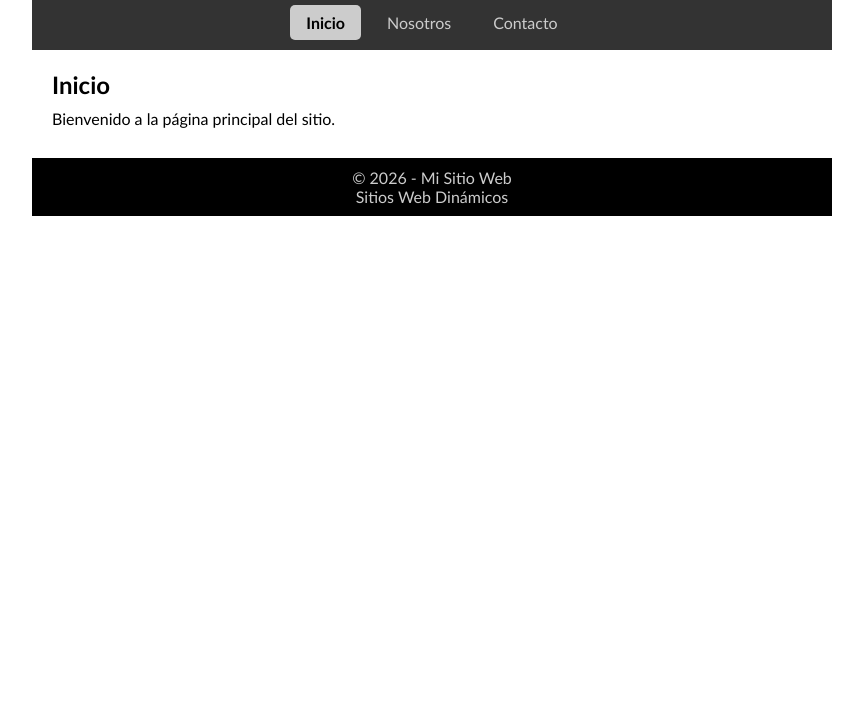
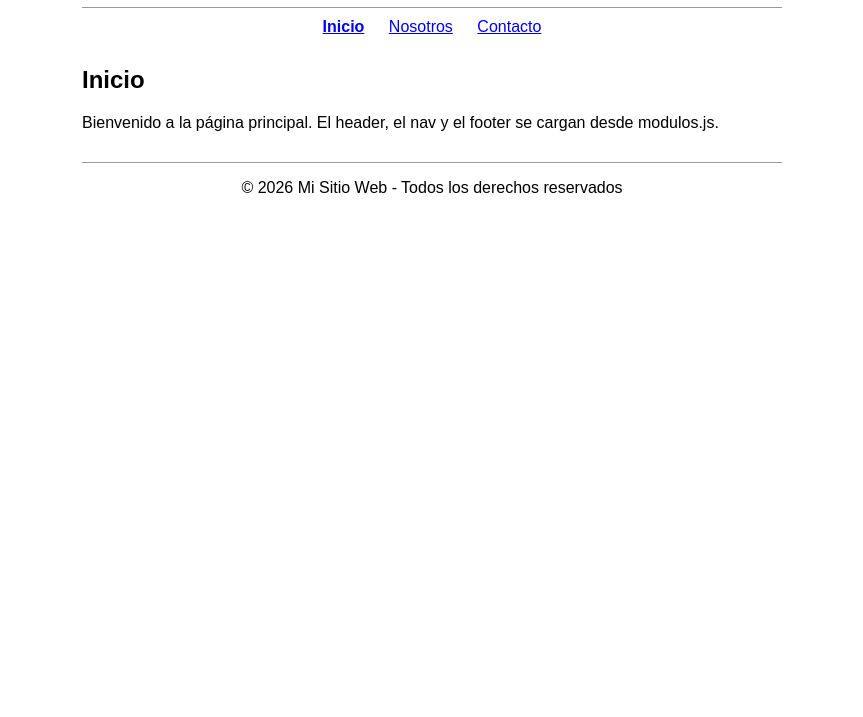
Before and after one commit to danlouz07/tp-nivelacion, a plain HTML site: page index.html in a window 1280 px wide. Shown: the part 83-800 px from the top of the page, without its empty margins (208-1071 px from the left). Drawn offline with Linux system fonts and the light colour scheme.

Commit message:
Add files via upload

```diff
--- /dev/null
+++ b/estilos.css
@@ -0,0 +1,30 @@
+body {
+  font-family: sans-serif;
+  max-width: 700px;
+  margin: 0 auto;
+  padding: 10px;
+}
+
+header, footer {
+  text-align: center;
+  border-bottom: 1px solid #999;
+}
+
+footer {
+  border-bottom: none;
+  border-top: 1px solid #999;
+  margin-top: 30px;
+}
+
+nav {
+  text-align: center;
+  padding: 10px;
+}
+
+nav a {
+  margin: 0 10px;
+}
+
+nav a.activo {
+  font-weight: bold;
+}
--- a/index.html
+++ b/index.html
@@ -1,37 +1,33 @@
 <!DOCTYPE html>
 <html lang="es">
-
 <head>
   <meta charset="UTF-8">
   <meta name="viewport" content="width=device-width, initial-scale=1.0">
-    <link rel="stylesheet" href="style.css">
   <title>Mi Sitio Web</title>
+  <link rel="stylesheet" href="estilos.css">
 </head>
-
 <body>
-    <div id="contenedor">
   <header></header>
   <nav></nav>
+
   <main>
-            <section id="inicio" class="activa">
+    <section id="inicio">
       <h2>Inicio</h2>
-                <p>Bienvenido a la página principal del sitio.</p>
+      <p>Bienvenido a la página principal. El header, el nav y el footer se cargan desde modulos.js.</p>
     </section>
 
     <section id="nosotros">
       <h2>Nosotros</h2>
-                <p>Somos un grupo de estudiantes que está aprendiendo a desarrollar sitios web dinámicos.</p>
+      <p>Somos un equipo que está aprendiendo a crear sitios web con HTML, CSS y JavaScript.</p>
     </section>
 
     <section id="contacto">
       <h2>Contacto</h2>
-                <p>Podés escribirnos a: contacto@misitio.com</p>
+      <p>Escribinos a: contacto@ejemplo.com</p>
     </section>
   </main>
+
   <footer></footer>
-    </div>
-
-    <script src="./js/modulos.js"></script>
+  <script src="modulos.js"></script>
 </body>
-
 </html>
--- /dev/null
+++ b/modulos.js
@@ -0,0 +1,34 @@
+// Módulos compartidos: header, nav y footer se insertan dinámicamente con querySelector
+
+const header = document.querySelector("header");
+const nav = document.querySelector("nav");
+const footer = document.querySelector("footer");
+
+header.innerHTML = `
+  <h1>Mi Sitio Web</h1>
+`;
+
+nav.innerHTML = `
+  <a href="#inicio">Inicio</a>
+  <a href="#nosotros">Nosotros</a>
+  <a href="#contacto">Contacto</a>
+`;
+
+footer.innerHTML = `
+  <p>&copy; ${new Date().getFullYear()} Mi Sitio Web - Todos los derechos reservados</p>
+`;
+
+// Muestra solo la "página" (section) elegida en el nav
+function mostrarPagina() {
+  const id = location.hash.slice(1) || "inicio";
+  const seccion = document.querySelector(`#${id}`) ? id : "inicio";
+
+  document.querySelectorAll("main section").forEach((s) => (s.hidden = true));
+  document.querySelector(`#${seccion}`).hidden = false;
+
+  nav.querySelectorAll("a").forEach((a) => a.classList.remove("activo"));
+  nav.querySelector(`a[href="#${seccion}"]`).classList.add("activo");
+}
+
+window.addEventListener("hashchange", mostrarPagina);
+mostrarPagina();
```
Lines whose indentation alone changed are shown as unchanged.
